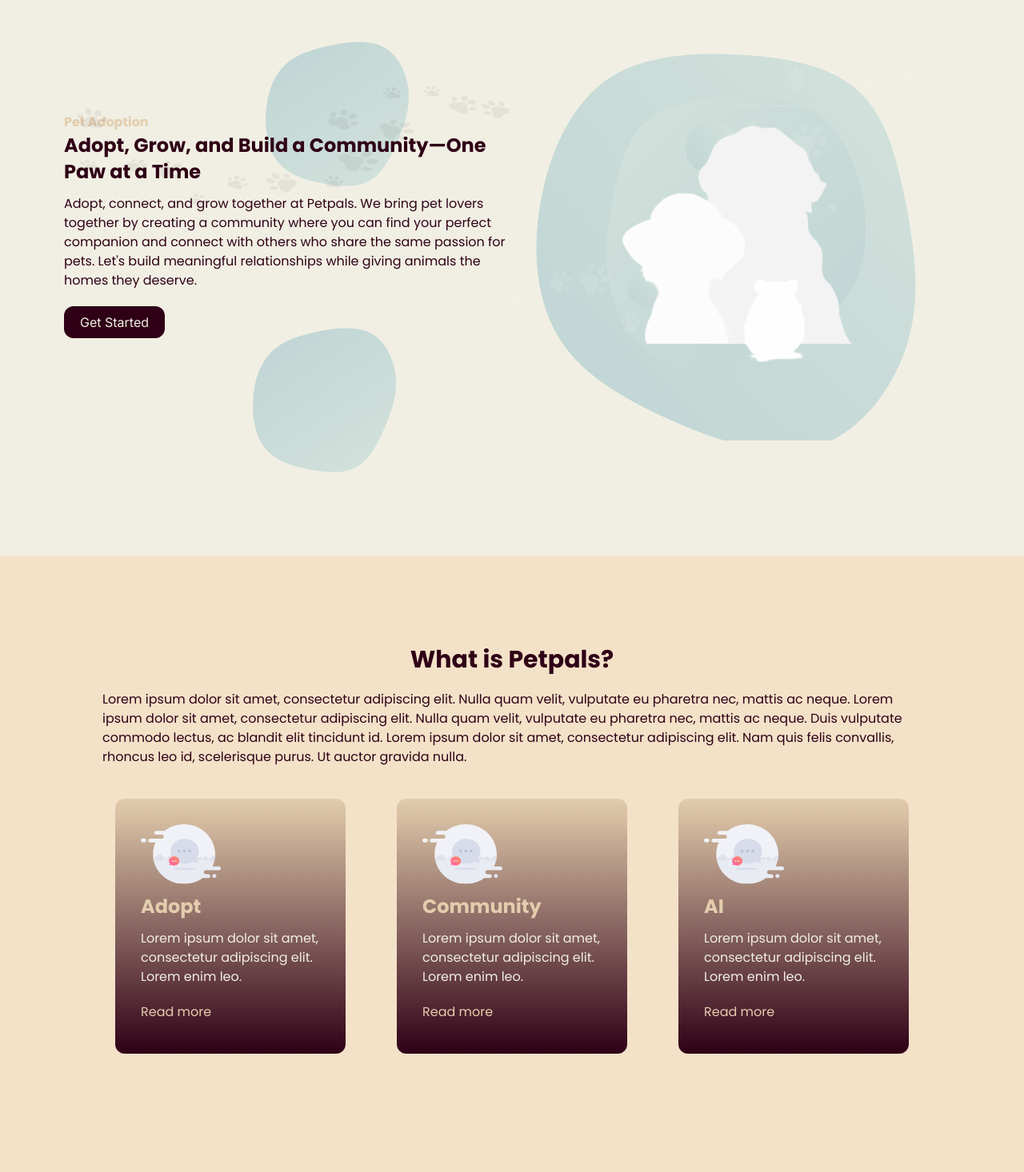
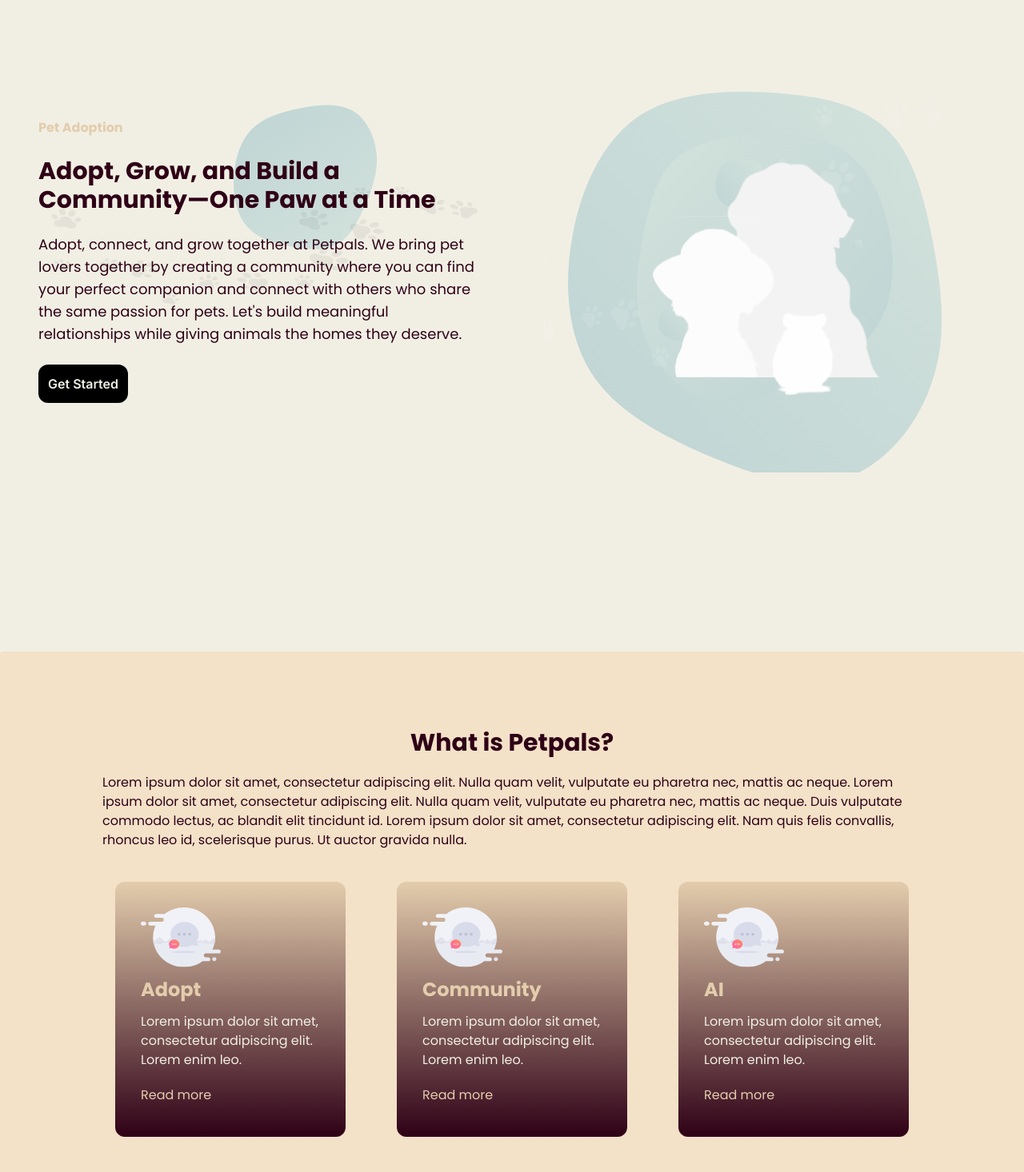
Before and after one commit to birongliu/CISC-4900, a Next.js app in the folder frontend/: page / in a window 1280 px wide. Shown: the part 140-1606 px from the top of the page at 80% size. Built offline with nearby package versions, Linux system fonts and the light colour scheme.

Commit message:
Refactor metadata and section styling in landing page components

```diff
--- a/frontend/src/app/layout.tsx
+++ b/frontend/src/app/layout.tsx
@@ -9,9 +9,8 @@ import Footer from "./ui/navigation/Footer";
 const inter = Inter({ subsets: ["latin"] });
 
 export const metadata: Metadata = {
-  title: "Cat Finder Assister",
-  description:
-    "Assisting new cat users on adopting/purchase cats and their accessories by providing them with necessary information/fun facts",
+  title: "PetPals",
+  description: ""
 };
 
 export default function RootLayout({
--- a/frontend/src/app/ui/landing/About.tsx
+++ b/frontend/src/app/ui/landing/About.tsx
@@ -24,14 +24,14 @@ const cards = [
 
 export default function About() {
   return (
-    <div
+    <section
       id="about"
-      className="flex-col py-28 rounded my-20 w-full justify-center z-10 bg-light-overlay flex items-center"
+      className="flex-col py-24 my-28 md:pb-48 rounded justify-center z-10 bg-light-overlay flex items-center"
     >
       <h1 className="font-bold font-poppins text-3xl text-primary">
         What is Petpals?
       </h1>
-      <p className="pt-5 font-poppins px-12 md:px-32 text-pretty text-primary">
+      <p className="pt-5 font-poppins lg:px-32 px-16 text-pretty text-primary">
         Lorem ipsum dolor sit amet, consectetur adipiscing elit. Nulla quam
         velit, vulputate eu pharetra nec, mattis ac neque. Lorem ipsum dolor sit
         amet, consectetur adipiscing elit. Nulla quam velit, vulputate eu
@@ -40,7 +40,7 @@ export default function About() {
         elit. Nam quis felis convallis, rhoncus leo id, scelerisque purus. Ut
         auctor gravida nulla.
       </p>
-      <div className="grid md:grid-cols-2 lg:grid-cols-3 p-10 pt-10 gap-10 md:gap-16 place-items-center">
+      <div className="grid md:grid-cols-2 lg:grid-cols-3  pt-10 gap-10 md:gap-16 place-items-center">
         {cards.map((card, index) => (
           <div
             key={index}
@@ -60,6 +60,6 @@ export default function About() {
           </div>
         ))}
       </div>
-    </div>
+    </section>
   );
 }
--- a/frontend/src/app/ui/landing/Hero.tsx
+++ b/frontend/src/app/ui/landing/Hero.tsx
@@ -4,38 +4,41 @@ import Vector from "./components/Vector";
 import Image from "next/image";
 import Button from "../shared/Button";
 
+
 export default function Hero() {
   return (
-    <section className="h-full my-16 relative grid lg:px-20 px-10 lg:grid-cols-2">
-      <div className=" w-full py-32 relative">
-        <Vector className="z-10 top-2" />
-        <Shape className="top-10 right-32" />
+    <section className=" my-28 flex items-center px-12 justify-center">
+      <div className="w-full grid lg:grid-cols-2 gap-20 items-center">
+        <div className="space-y-6 relative">
+        <Vector className="z-10  " />
+        <Shape className="-top-10 right-32 " />
           <span className="font-bold font-poppins text-lightBeige">
             Pet Adoption
           </span>
-        <h1 className="text-primary font-bold text-2xl font-poppins leading-snug">
+          <h1 className="text-3xl md:text-3xl font-bold font-poppins text-primary leading-tight">
             Adopt, Grow, and Build a Community—One Paw at a Time
           </h1>
-        <p className="pt-3 text-primary font-poppins">
+          <p className="text-primary text-lg font-poppins">
             Adopt, connect, and grow together at Petpals. We bring pet lovers
             together by creating a community where you can find your perfect
-          companion and connect with others who share the same passion for pets.
-          Let&apos;s build meaningful relationships while giving animals the
-          homes they deserve.
+            companion and connect with others who share the same passion for
+            pets. Let&apos;s build meaningful relationships while giving animals
+            the homes they deserve.
           </p>
-        <Button className="mt-5 bg-primary  text-white rounded-xl py-2 px-5">
-          Get Started
+          <Button className="flex items-center space-x-2 text-pretty font-semibold text-white">
+            <span> Get Started</span>
           </Button>
-        <Shape className="-bottom-10 right-36" />
         </div>
         <div className="lg:block hidden">
           <Image
+            key="pet"
             src="/hero-picture.svg"
             alt="hero"
-          width={937}
-          height={699}
-          className="object-contain w-full h-full"
+            width={300}
+            height={300}
+            className="rounded-lg object-cover w-full h-full"
           />
+        </div>
       </div>
     </section>
   );
--- a/frontend/src/app/ui/landing/PetMatcher.tsx
+++ b/frontend/src/app/ui/landing/PetMatcher.tsx
@@ -22,7 +22,7 @@ const images = [
 
 export default function PetMatcher() {
   return (
-    <section className="my-20 flex items-center px-12 justify-center">
+    <section className="my-28  flex items-center  px-24  justify-center">
       <div className="max-w-6xl w-full grid md:grid-cols-2 gap-8 items-center">
         <div className="space-y-6">
           <h1 className="text-4xl md:text-5xl font-bold font-poppins text-primary leading-tight">
```
Lines whose indentation alone changed are shown as unchanged.
